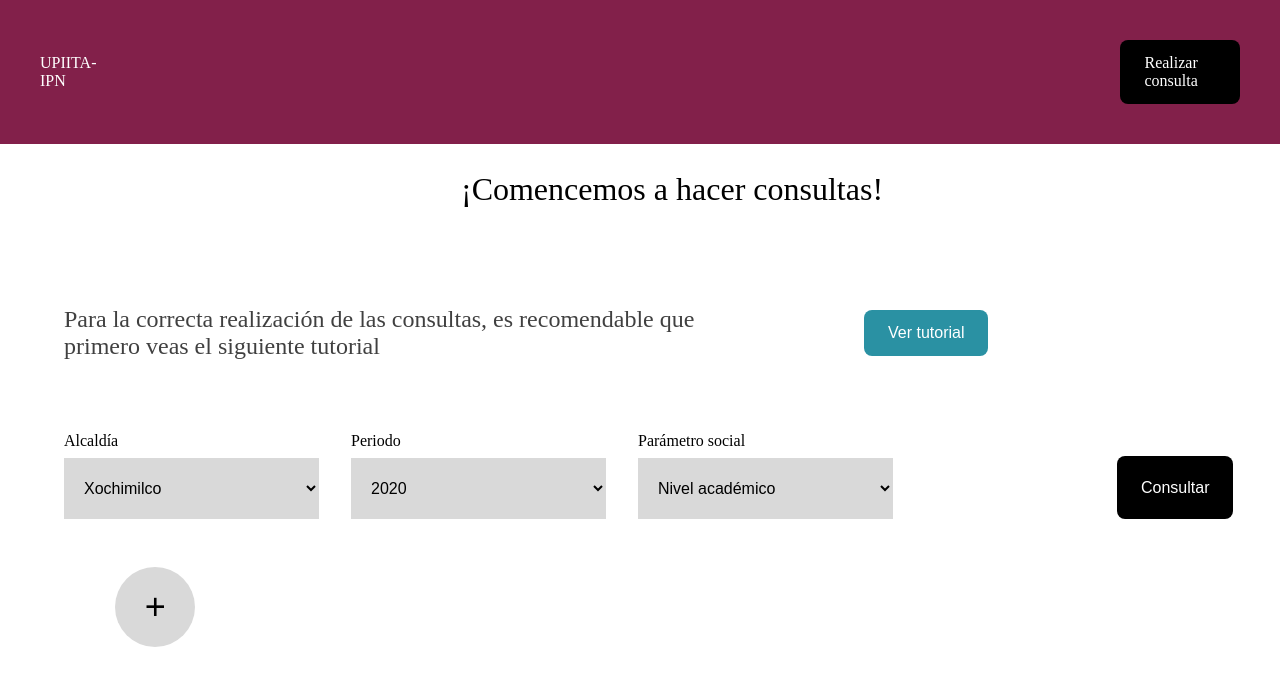
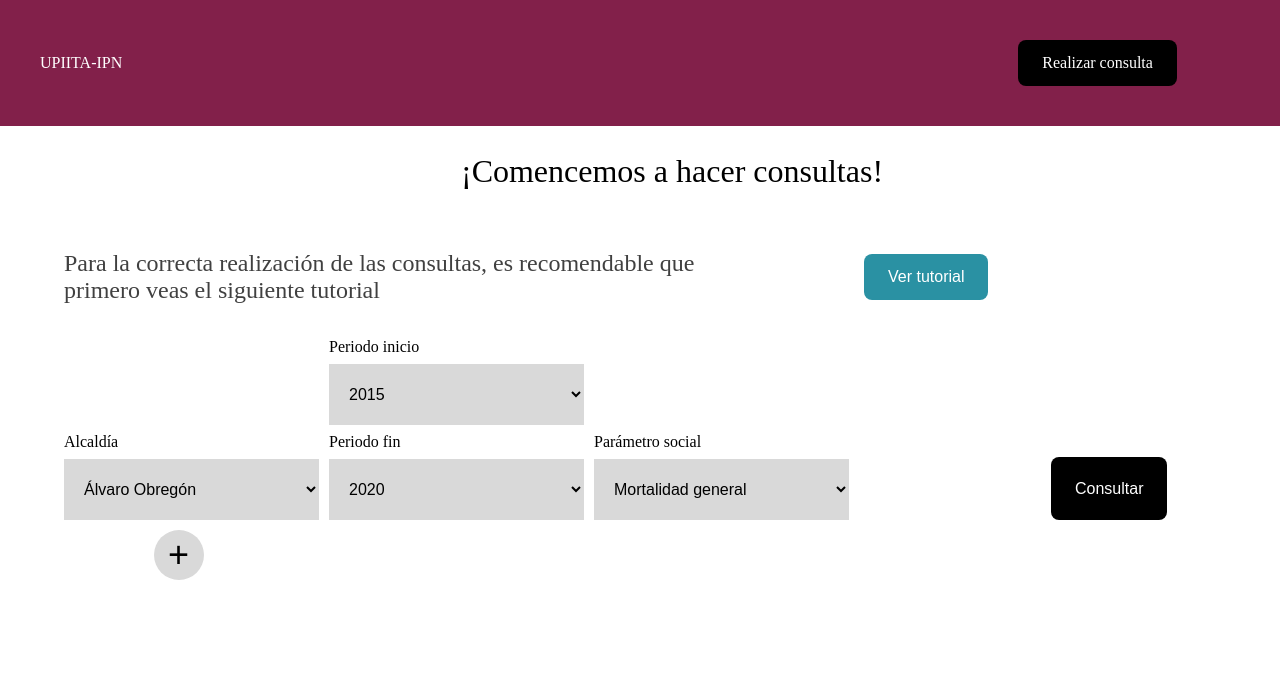
Before and after one commit to Luis-cmas/analisisDiabetesApp, a Flask app: page /consulta/ in a window 1280 px wide. Shown: the top 694 px of the page. Run offline with Flask 3, Linux system fonts and the light colour scheme.

Commit message:
update:creacion de consulta y grafica de mortalidad y conexion a bd

```diff
--- /dev/null
+++ b/aplicacion/app.py
@@ -0,0 +1,271 @@
+import os
+import pandas as pd
+import sshtunnel
+from dotenv import load_dotenv
+from flask import Flask, render_template, request
+from sqlalchemy import create_engine, text
+
+# 1. Inicializar Flask
+app = Flask(__name__)
+
+# 2. Cargar variables de entorno desde el archivo .env
+BASE_DIR = os.path.dirname(os.path.abspath(__file__))
+load_dotenv(os.path.join(BASE_DIR, '.env'))
+
+# Variables de la Base de Datos
+usuario_bd = os.getenv("USUARIO")
+pass_bd = os.getenv("PASSWORD")
+host_bd = os.getenv("HOST")
+nombre_bd = os.getenv("NOMBRE_BD")
+
+# Variables para Túnel SSH (Solo para pruebas locales)
+ssh_host = os.getenv("SSH_HOST", "ssh.pythonanywhere.com")
+ssh_user = os.getenv("SSH_USER", usuario_bd)
+ssh_pass = os.getenv("PASSWORDPA")  # Contraseña de tu cuenta de PythonAnywhere
+
+# Variable global para el engine de SQLAlchemy
+engine = None
+
+# 3. Configurar la conexión a la base de datos según el entorno
+if __name__ == '__main__':
+    # ------------------------------------------------------------------
+    # ENTORNO LOCAL: Abrir Túnel SSH antes de arrancar Flask
+    # ------------------------------------------------------------------
+    tunnel = sshtunnel.SSHTunnelForwarder(
+        (ssh_host, 22),
+        ssh_username=ssh_user,
+        ssh_password=ssh_pass,
+        remote_bind_address=(host_bd, 3306)
+    )
+    tunnel.start()
+
+    cadena_conexion = f"mysql+pymysql://{usuario_bd}:{pass_bd}@127.0.0.1:{tunnel.local_bind_port}/{nombre_bd}"
+    engine = create_engine(cadena_conexion)
+    print(f"-> Túnel SSH iniciado en el puerto local: {tunnel.local_bind_port}")
+else:
+    # ------------------------------------------------------------------
+    # ENTORNO PRODUCCIÓN: Conexión directa
+    # ------------------------------------------------------------------
+    cadena_conexion = f"mysql+pymysql://{usuario_bd}:{pass_bd}@{host_bd}/{nombre_bd}"
+    engine = create_engine(cadena_conexion)
+
+
+# --- RUTAS DE FLASK ---
+
+@app.route('/')
+def index():
+    return render_template("index.html")
+
+
+@app.route('/consulta/')
+def consulta():
+    return render_template("consultas.html")
+
+
+@app.route('/consultar', methods=['POST'])
+def consultar():
+    # 1. Obtenemos la lista de alcaldías seleccionadas y los periodos
+    alcaldias = request.form.getlist('alcaldia[]')
+    p_inicio = int(request.form.get('periodo_inicio'))
+    p_fin = int(request.form.get('periodo_fin'))
+    parametro = request.form.get('parametro')
+
+    # Garantizamos que el periodo inicio sea menor o igual al periodo fin
+    periodo_min = min(p_inicio, p_fin)
+    periodo_max = max(p_inicio, p_fin)
+    if periodo_max == periodo_min:
+        return render_template(
+            'consultas.html',
+            error="Por favor seleccione un periodo más largo."
+        )
+
+    if not alcaldias:
+        return "Por favor selecciona al menos una alcaldía.", 400
+
+    # 2. Construcción dinámica de la consulta SQL según el parámetro seleccionado
+    if parametro == 'mortalidad':
+        query = text("""
+            SELECT
+                a.nombre AS alcaldia,
+                p.periodo,
+                a.habitantes,
+                COUNT(p.dmt) AS total_casos
+            FROM Paciente p
+            JOIN Alcaldia a ON p.clave_municipio = a.id_alcaldia AND p.periodo = a.periodo
+            WHERE a.nombre IN :alcaldias
+              AND p.periodo BETWEEN :p_min AND :p_max
+            GROUP BY a.nombre, p.periodo
+            ORDER BY p.periodo ASC, a.nombre ASC;
+        """)
+        print('se realizo la consulta de mortaliad')#revisada
+        # Ejecutar consulta
+        with engine.connect() as conn:
+            df_resultado = pd.read_sql(
+                query,
+                con=conn,
+                params={
+                    'alcaldias': tuple(alcaldias),
+                    'p_min': periodo_min,
+                    'p_max': periodo_max,
+                },
+            )
+
+        # Si el parámetro es mortalidad, calculamos la tasa y estructuramos para Chart.js
+        datos_grafica = None
+
+        if parametro == 'mortalidad' and not df_resultado.empty:
+            # Cálculo de la tasa por 100k habitantes
+            df_resultado['tasa_100k'] = (df_resultado['total_casos'] / df_resultado['habitantes']) * 100000
+            df_resultado['tasa_100k'] = df_resultado['tasa_100k'].round(2)
+
+            # Obtener periodos únicos para el Eje X (ordenados)
+            periodos_eje_x = sorted(df_resultado['periodo'].unique().tolist())
+
+            # Estructurar datasets para Chart.js (una línea por cada alcaldía)
+            datasets = []
+
+            # Generador de colores simples
+            colores = ['#007bff', '#28a745', '#dc3545', '#ffc107', '#17a2b8', '#6610f2', '#fd7e14']
+
+            for i, alcaldia in enumerate(df_resultado['alcaldia'].unique()):
+                df_alc = df_resultado[df_resultado['alcaldia'] == alcaldia]
+
+                # Mapear las tasas asegurando que coincidan con los periodos del Eje X
+                tasas_map = dict(zip(df_alc['periodo'], df_alc['tasa_100k']))
+                datos_serie = [tasas_map.get(p, None) for p in periodos_eje_x]
+
+                color = colores[i % len(colores)]
+
+                datasets.append({
+                    'label': alcaldia,
+                    'data': datos_serie,
+                    'borderColor': color,
+                    'backgroundColor': color,
+                    'borderWidth': 2,
+                    'fill': False,
+                    'tension': 0.2
+                })
+
+            datos_grafica = {
+                'periodos': periodos_eje_x,
+                'datasets': datasets
+            }
+
+        # Convertir a diccionarios para mostrar en la tabla si lo deseas
+        datos_consulta = df_resultado.to_dict(orient='records')
+
+        return render_template(
+            'mortalidad.html',
+            resultados=datos_consulta,
+            alcaldias_seleccionadas=alcaldias,
+            periodo_inicio=p_inicio,
+            periodo_fin=p_fin,
+            parametro=parametro,
+            datos_grafica=datos_grafica  # Pasamos los datos formateados a la plantilla
+        )
+
+    elif parametro == 'nivel_académico':
+        query = text("""
+            SELECT
+                nombre AS alcaldia,
+                periodo,
+                habitantes,
+                p15ym_se AS sin_escolaridad,
+                p15pri_co AS primaria_completa,
+                p15sec_co AS secundaria_completa
+            FROM Alcaldia
+            WHERE nombre IN :alcaldias
+              AND periodo BETWEEN :p_min AND :p_max
+            ORDER BY periodo ASC, nombre ASC;
+        """)
+
+    elif parametro == 'pobreza':
+        query = text("""
+            SELECT
+                nombre AS alcaldia,
+                periodo,
+                pobreza_porcentaje,
+                pobreza_extrema_porcentaje,
+                pobreza_moderada_porcentaje,
+                pobreza_poblacion
+            FROM Alcaldia
+            WHERE nombre IN :alcaldias
+              AND periodo BETWEEN :p_min AND :p_max
+            ORDER BY periodo ASC, nombre ASC;
+        """)
+
+    elif parametro == 'edad':
+        query = text("""
+            SELECT
+                a.nombre AS alcaldia,
+                p.periodo,
+                p.edad,
+                COUNT(*) AS total_pacientes
+            FROM Paciente p
+            JOIN Alcaldia a ON p.clave_municipio = a.id_alcaldia AND p.periodo = a.periodo
+            WHERE a.nombre IN :alcaldias
+              AND p.periodo BETWEEN :p_min AND :p_max
+            GROUP BY a.nombre, p.periodo, p.edad
+            ORDER BY p.periodo ASC, p.edad ASC;
+        """)
+
+    elif parametro == 'sexo':
+        query = text("""
+            SELECT
+                a.nombre AS alcaldia,
+                p.periodo,
+                p.sexo,
+                COUNT(*) AS total_pacientes
+            FROM Paciente p
+            JOIN Alcaldia a ON p.clave_municipio = a.id_alcaldia AND p.periodo = a.periodo
+            WHERE a.nombre IN :alcaldias
+              AND p.periodo BETWEEN :p_min AND :p_max
+            GROUP BY a.nombre, p.periodo, p.sexo
+            ORDER BY p.periodo ASC, p.sexo ASC;
+        """)
+
+    elif parametro == 'dmt':
+        query = text("""
+            SELECT
+                a.nombre AS alcaldia,
+                p.periodo,
+                p.dmt AS tipo_diabetes,
+                COUNT(*) AS total_pacientes
+            FROM Paciente p
+            JOIN Alcaldia a ON p.clave_municipio = a.id_alcaldia AND p.periodo = a.periodo
+            WHERE a.nombre IN :alcaldias
+              AND p.periodo BETWEEN :p_min AND :p_max
+            GROUP BY a.nombre, p.periodo, p.dmt
+            ORDER BY p.periodo ASC, p.dmt ASC;
+        """)
+
+    # # 3. Ejecutar la consulta en la base de datos
+    # with engine.connect() as conn:
+    #     df_resultado = pd.read_sql(
+    #         query,
+    #         con=conn,
+    #         params={
+    #             'alcaldias': tuple(alcaldias),
+    #             'p_min': periodo_min,
+    #             'p_max': periodo_max,
+    #         },
+    #     )
+
+    # # 4. Convertir DataFrame a lista de diccionarios para Jinja2
+    # datos_consulta = df_resultado.to_dict(orient='records')
+
+    # # 5. Retornar vista pasando los resultados
+    # return render_template(
+    #     'consultas.html',
+    #     resultados=datos_consulta,
+    #     alcaldias_seleccionadas=alcaldias,
+    #     periodo_inicio=p_inicio,
+    #     periodo_fin=p_fin,
+    #     parametro=parametro,
+
+    # )
+
+
+# Arrancar el servidor de desarrollo en local
+if __name__ == "__main__":
+    app.run(debug=True)
--- a/aplicacion/static/css/main.css
+++ b/aplicacion/static/css/main.css
@@ -6,7 +6,7 @@ body{
 .navbar nav {
   display: flex;
   background-color: #82204A;
-  gap: 80vw;
+  gap: 70vw;
   align-items: center;
   padding: 5vh;
 
@@ -35,7 +35,7 @@ body{
   display: flex;
   padding-left: 5vw;
   flex-direction: column;
-  gap: 48px;
+  gap: 10px;
 }
 
 /* TÍTULO */
@@ -64,7 +64,7 @@ body{
 .consultas__form {
   display: flex;
   align-items: flex-end;
-  gap: 32px;
+  gap: 10px;
   flex-wrap: wrap;
 }
 
@@ -116,7 +116,13 @@ body{
 .btn--info:hover {
   background: #237b89;
 }
+.btn-remove-alcaldia{
+  border-radius: 5px;
 
+}
+.btn-remove-alcaldia:hover {
+  background:  #a51515;
+}
 /* SELECCIONADOS */
 .selected {
   display: flex;
@@ -137,14 +143,17 @@ body{
 }
 
 .selected__add {
-  width: 80px;
-  height: 80px;
+  width: 50px;
+  height: 50px;
   border-radius: 50%;
   border: none;
-  margin-left: 4vw;
+  margin-left: 7vw;
   font-size: 36px;
   cursor: pointer;
   background: #D9D9D9;
+}
+.selected__add:hover {
+  background: #2A91A3;
 }
 
 /* CHART */
--- a/aplicacion/templates/base.html
+++ b/aplicacion/templates/base.html
@@ -10,6 +10,7 @@
   <link href="https://fonts.googleapis.com/css2?family=Inter:wght@400;500;600;700&display=swap" rel="stylesheet">
 
   <link rel="stylesheet" href="{{ url_for('static', filename='css/main.css') }}">
+  <script src="https://cdn.jsdelivr.net/npm/chart.js"></script>
 </head>
 <body>
 
--- a/aplicacion/templates/consultas.html
+++ b/aplicacion/templates/consultas.html
@@ -1,8 +1,6 @@
 {% extends "base.html" %}
 
-
 {% block content %}
-
 <section class="consultas">
 
   <h2 class="consultas__title">¡Comencemos a hacer consultas!</h2>
@@ -17,32 +15,63 @@
   </div>
 
   <!-- FORMULARIO -->
-  <form class="consultas__form">
+  <form class="consultas__form" method="POST" action="/consultar">
 
-    <div class="form-group">
-      <label>Alcaldía</label>
-      <select>
-        <option>Xochimilco</option>
-        <option>GAM</option>
-        <option>Iztapalapa</option>
-      </select>
+    <!-- Contenedor dinámico de alcaldías -->
+    <div id="alcaldias-container">
+      <div class="form-group select-alcaldia">
+        <label>Alcaldía</label>
+        <select name="alcaldia[]">
+          <option value="Álvaro Obregón">Álvaro Obregón</option>
+          <option value="Azcapotzalco">Azcapotzalco</option>
+          <option value="Benito Juárez">Benito Juárez</option>
+          <option value="Coyoacán">Coyoacán</option>
+          <option value="Cuajimalpa de Morelos">Cuajimalpa de Morelos</option>
+          <option value="Cuauhtémoc">Cuauhtémoc</option>
+          <option value="Gustavo A. Madero">Gustavo A. Madero</option>
+          <option value="Iztacalco">Iztacalco</option>
+          <option value="Iztapalapa">Iztapalapa</option>
+          <option value="La Magdalena Contreras">La Magdalena Contreras</option>
+          <option value="Miguel Hidalgo">Miguel Hidalgo</option>
+          <option value="Milpa Alta">Milpa Alta</option>
+          <option value="Tláhuac">Tláhuac</option>
+          <option value="Tlalpan">Tlalpan</option>
+          <option value="Venustiano Carranza">Venustiano Carranza</option>
+          <option value="Xochimilco">Xochimilco</option>
+        </select>
+      </div>
     </div>
 
-    <div class="form-group">
-      <label>Periodo</label>
-      <select>
-        <option>2020</option>
-        <option>2021</option>
-        <option>2022</option>
+    <div class="form-group periodos">
+      <label>Periodo inicio</label>
+      <select name="periodo_inicio">
+        <option value="2015">2015</option>
+        <option value="2016">2016</option>
+        <option value="2017">2017</option>
+        <option value="2018">2018</option>
+        <option value="2019">2019</option>
+        <option value="2020">2020</option>
+      </select>
+      <label>Periodo fin</label>
+      <select name="periodo_fin">
+        <option value="2020">2020</option>
+        <option value="2019">2019</option>
+        <option value="2018">2018</option>
+        <option value="2017">2017</option>
+        <option value="2016">2016</option>
+        <option value="2015">2015</option>
       </select>
     </div>
 
     <div class="form-group">
       <label>Parámetro social</label>
-      <select>
-        <option>Nivel académico</option>
-        <option>Pobreza</option>
-        <option>Acceso a salud</option>
+      <select name="parametro">
+        <option value="mortalidad">Mortalidad general</option>
+        <option value="nivel_académico">Nivel académico</option>
+        <option value="pobreza">Pobreza</option>
+        <option value="edad">Edad</option>
+        <option value="sexo">Sexo</option>
+        <option value="dmt">Tipo de diabetes</option>
       </select>
     </div>
 
@@ -52,18 +81,52 @@
 
   </form>
 
-  <!-- ALCALDÍAS SELECCIONADAS -->
+  <!-- Botón para agregar más alcaldías (en su posición original) -->
+  <button type="button" id="btn-add-alcaldia" class="selected__add">+</button>
 
-
-
-    <button class="selected__add">+</button>
-
-
-  <!-- GRÁFICA -->
-  <div class="chart">
-
+  <!-- CONTENEDOR DE LA GRÁFICA / RESULTADOS -->
+  <div class="consulta">
+    {% block seccion_consulta %}{% endblock %}
   </div>
-
 </section>
 
-{% endblock content %}
+<!-- JAVASCRIPT -->
+<script>
+  document.addEventListener('DOMContentLoaded', () => {
+    const container = document.getElementById('alcaldias-container');
+    const addButton = document.getElementById('btn-add-alcaldia');
+    const MAX_SELECTS = 5;
+
+    addButton.addEventListener('click', (e) => {
+      e.preventDefault();
+
+      const currentSelects = container.querySelectorAll('.select-alcaldia');
+
+      if (currentSelects.length < MAX_SELECTS) {
+        const newGroup = currentSelects[0].cloneNode(true);
+
+        const removeBtn = document.createElement('button');
+        removeBtn.type = 'button';
+        removeBtn.textContent = '✕';
+        removeBtn.className = 'btn-remove-alcaldia';
+        removeBtn.onclick = () => {
+          newGroup.remove();
+          addButton.disabled = false;
+        };
+
+        newGroup.appendChild(removeBtn);
+        container.appendChild(newGroup);
+
+        if (container.querySelectorAll('.select-alcaldia').length >= MAX_SELECTS) {
+          addButton.disabled = true;
+        }
+      }
+    });
+  });
+</script>
+{% if error %}
+  <script>
+    alert("{{ error }}");
+  </script>
+  {% endif %}
+{% endblock %}
```
Also changed, not shown: aplicacion/script1.py (+153 -1 lines), aplicacion/templates/mortalidad.html (added, +54 -0 lines), 1 other file.
